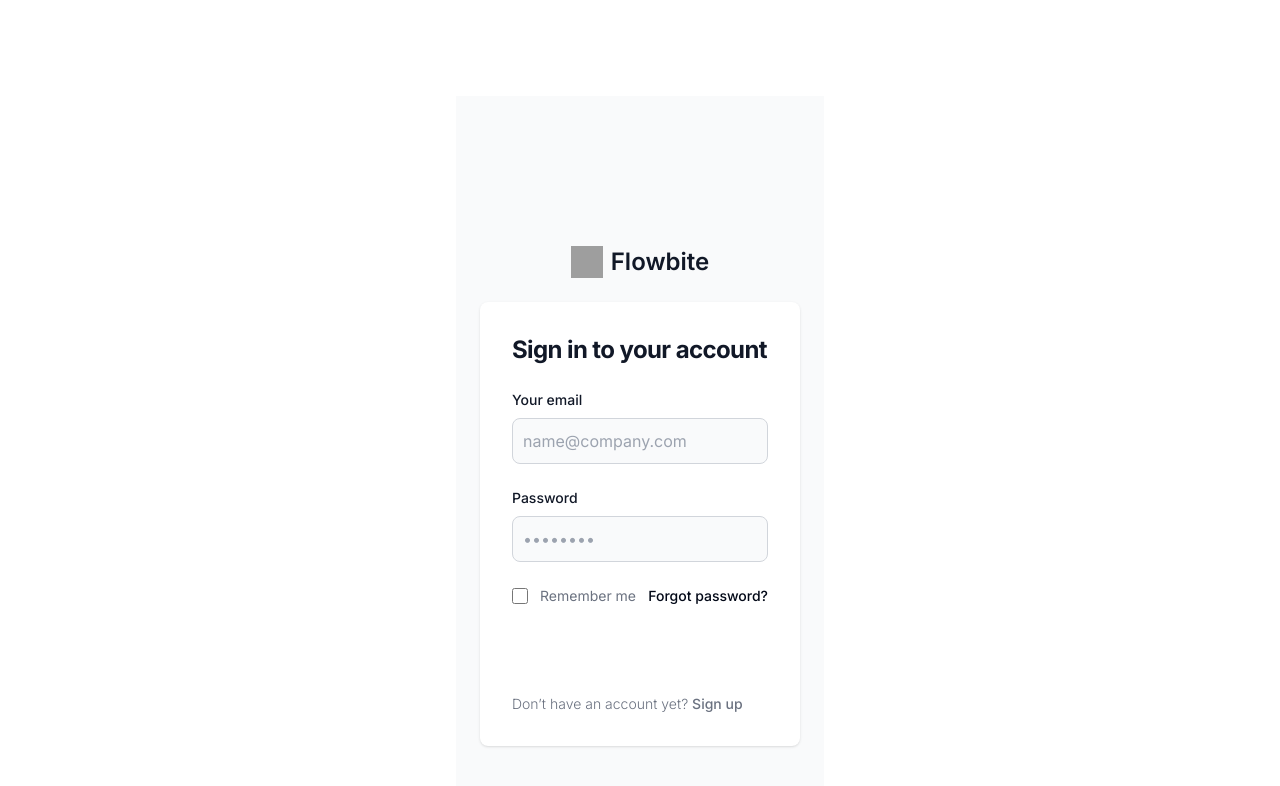
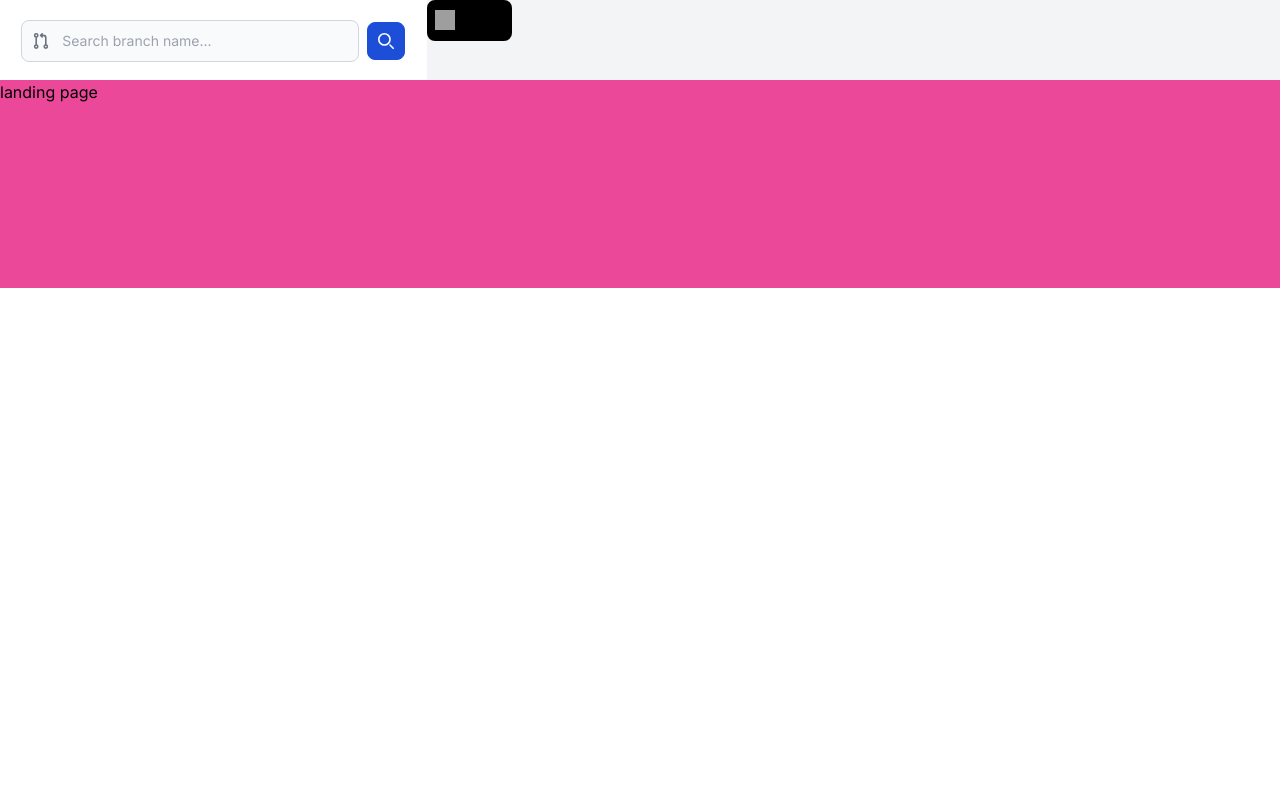
Before and after one commit to arthropodas/shoppie, a Next.js app in the folder shoppie-client/: page / in a window 1280 px wide. Shown: the top 786 px of the page. Built offline with nearby package versions, Linux system fonts and the light colour scheme; grey boxes are pictures that could not be loaded.

Commit message:
addes styling

```diff
--- /dev/null
+++ b/shoppie-client/app/components/Header.tsx
@@ -0,0 +1,79 @@
+import React from "react";
+
+const Header: React.FC = () => {
+  return (
+    <div className="h-20 bg-gray-100 flex">
+      <div className="bg-white p-5 w-1/3">
+        <form className="flex items-center max-w-sm mx-auto w-full">
+          <label htmlFor="simple-search" className="sr-only">
+            Search
+          </label>
+          <div className="relative w-full">
+            <div className="absolute inset-y-0 left-0 flex items-center pl-3 pointer-events-none">
+              <svg
+                className="w-4 h-4 text-gray-500 dark:text-gray-400"
+                aria-hidden="true"
+                xmlns="http://www.w3.org/2000/svg"
+                fill="none"
+                viewBox="0 0 18 20"
+              >
+                <path
+                  stroke="currentColor"
+                  strokeLinecap="round"
+                  strokeLinejoin="round"
+                  strokeWidth="2"
+                  d="M3 5v10M3 5a2 2 0 1 0 0-4 2 2 0 0 0 0 4Zm0 10a2 2 0 1 0 0 4 2 2 0 0 0 0-4Zm12 0a2 2 0 1 0 0 4 2 2 0 0 0 0-4Zm0 0V6a3 3 0 0 0-3-3H9m1.5-2-2 2 2 2"
+                />
+              </svg>
+            </div>
+            <input
+              type="text"
+              id="simple-search"
+              className="bg-gray-50 border border-gray-300 text-gray-900 text-sm rounded-lg focus:ring-blue-500 focus:border-blue-500 block w-full pl-10 p-2.5 dark:bg-gray-700 dark:border-gray-600 dark:placeholder-gray-400 dark:text-white dark:focus:ring-blue-500 dark:focus:border-blue-500"
+              placeholder="Search branch name..."
+              required
+            />
+          </div>
+          <button
+            type="submit"
+            className="p-2.5 ml-2 text-sm font-medium text-white bg-blue-700 rounded-lg border border-blue-700 hover:bg-blue-800 focus:ring-4 focus:outline-none focus:ring-blue-300 dark:bg-blue-600 dark:hover:bg-blue-700 dark:focus:ring-blue-800"
+          >
+            <svg
+              className="w-4 h-4"
+              aria-hidden="true"
+              xmlns="http://www.w3.org/2000/svg"
+              fill="none"
+              viewBox="0 0 20 20"
+            >
+              <path
+                stroke="currentColor"
+                strokeLinecap="round"
+                strokeLinejoin="round"
+                strokeWidth="2"
+                d="m19 19-4-4m0-7A7 7 0 1 1 1 8a7 7 0 0 1 14 0Z"
+              />
+            </svg>
+            <span className="sr-only">Search</span>
+          </button>
+        </form>
+      </div>
+      <div className="w-1/3">
+
+      <button
+      type="button"
+      className="flex items-center p-2 text-black bg-black rounded-lg hover:bg-blue-600 hover:text-white focus:outline-none focus:ring-2 focus:ring-blue-500"
+    >
+      <img
+        src="https://static-assets-web.flixcart.com/batman-returns/batman-returns/p/images/profile-52e0dc.svg"
+        alt="Login Icon"
+        className="w-5 h-5 mr-2"
+      />
+      Login
+    </button>
+      </div>
+
+    </div>
+  );
+};
+
+export default Header;
--- /dev/null
+++ b/shoppie-client/app/components/LandingPage.tsx
@@ -0,0 +1,15 @@
+import React from "react";
+import { Text, TextInput } from "@mantine/core";
+
+const LandingPage: React.FC = () => {
+  return (
+    <div className=" max-sm:h-20 h-52  bg-pink-500">
+      landing page
+      <div>
+
+      </div>
+    </div>
+  );
+};
+
+export default LandingPage;
--- a/shoppie-client/app/layout.tsx
+++ b/shoppie-client/app/layout.tsx
@@ -2,6 +2,7 @@ import type { Metadata } from "next";
 import { Inter } from "next/font/google";
 import "./globals.css";
 import LoginPage from "./components/Login";
+import Header from "./components/Header";
 
 const inter = Inter({ subsets: ["latin"] });
 
@@ -18,7 +19,12 @@ export default function RootLayout({
   return (
     <html lang="en">
 
-      <body className={inter.className}>{children}</body>
+      <body className={inter.className}>
+        <Header/>
+        {children}
+
+        </body>
+
     </html>
   );
 }
--- a/shoppie-client/app/page.tsx
+++ b/shoppie-client/app/page.tsx
@@ -1,10 +1,18 @@
 import Image from "next/image";
 import Login from "./components/Login";
+import LandingPage from "./components/LandingPage";
+import { createTheme, MantineProvider } from "@mantine/core";
+import "@mantine/core/styles.css";
+import Header from "./components/Header";
+const theme = createTheme({
+  /** Put your mantine theme override here */
+});
 
 export default function Home() {
   return (
-    <main className="flex min-h-screen flex-col items-center justify-between p-24">
-   <Login/>
-    </main>
+    <MantineProvider theme={theme}>
+
+      <LandingPage />
+    </MantineProvider>
   );
 }
--- a/shoppie-client/package.json
+++ b/shoppie-client/package.json
@@ -9,6 +9,8 @@
     "lint": "next lint"
   },
   "dependencies": {
+    "@mantine/core": "^7.11.2",
+    "@mantine/hooks": "^7.11.2",
     "class-variance-authority": "^0.7.0",
     "clsx": "^2.1.1",
     "lucide-react": "^0.400.0",
@@ -22,7 +24,9 @@
     "@types/node": "^20",
     "@types/react": "^18",
     "@types/react-dom": "^18",
-    "postcss": "^8",
+    "postcss": "^8.4.39",
+    "postcss-preset-mantine": "^1.16.0",
+    "postcss-simple-vars": "^7.0.1",
     "tailwindcss": "^3.4.1",
     "typescript": "^5"
   }
```
Also changed, not shown: 1 other file (tests, documents, lock files or other folders).
